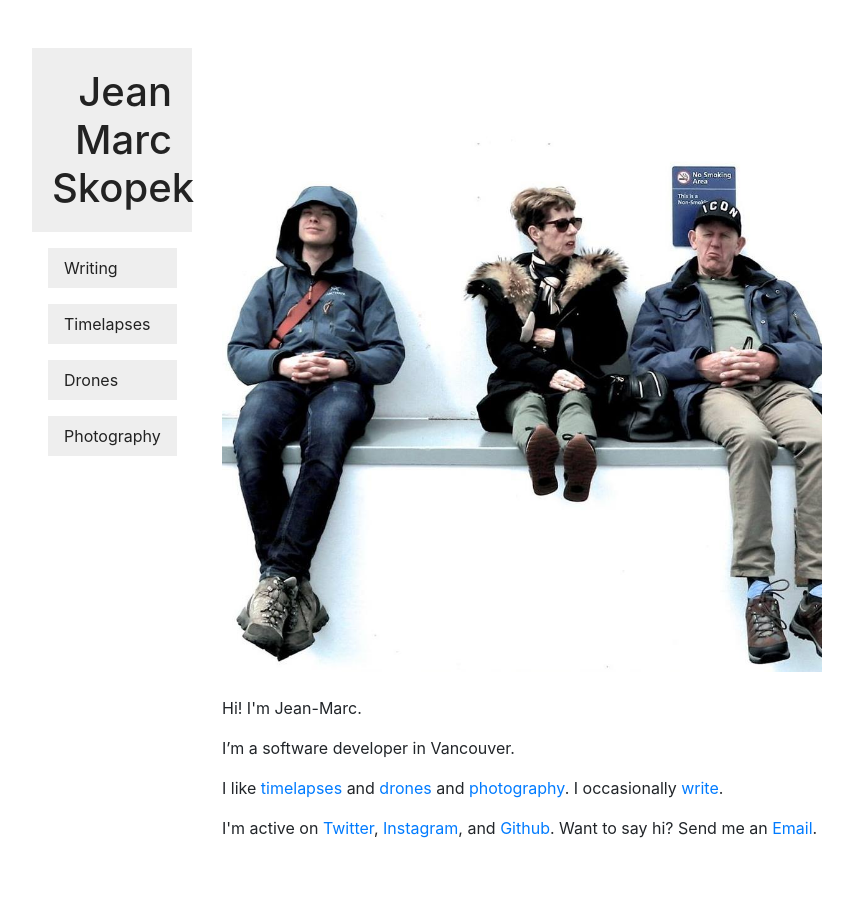
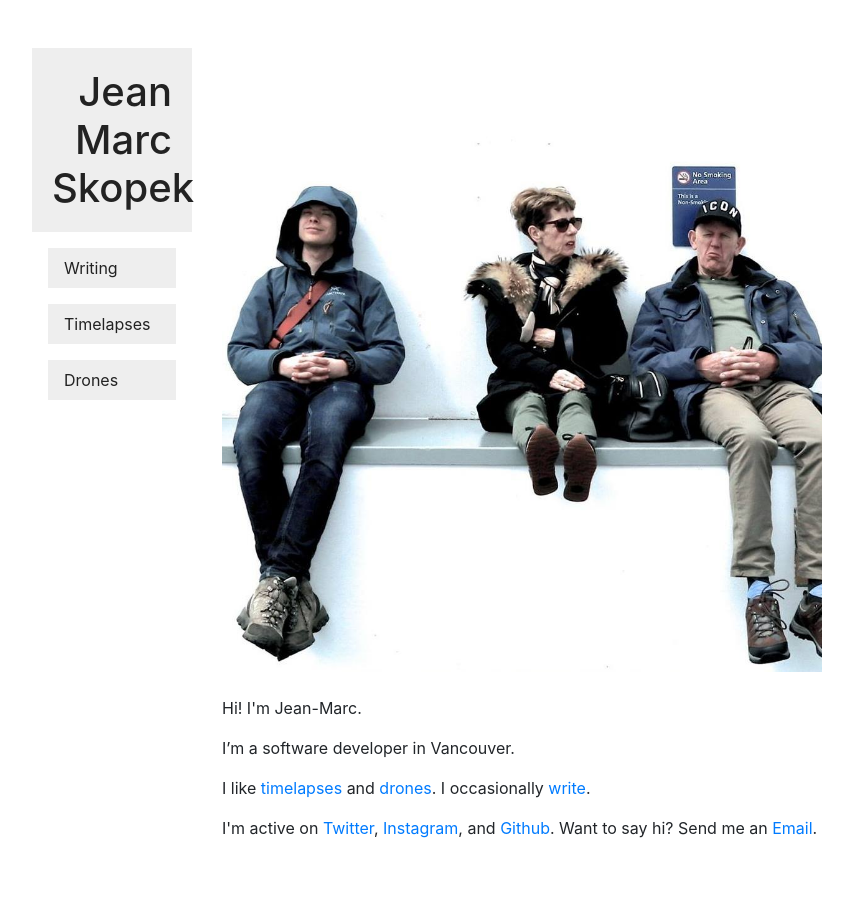
Before and after one commit to jskopek/jskopek.github.io, a Jekyll site: the page built from index.html, in a window 1280 px wide. Shown: the whole page, without its empty margins (53-906 px from the left). Built offline with Jekyll 4.4.1, drawn with Linux system fonts in a browser that asks for light colours.

Commit message:
Tweaked posts and removed photos section

```diff
--- a/_config.yml
+++ b/_config.yml
@@ -15,7 +15,7 @@ url: "http://jeanmarc.skopek.ca" # the base hostname & protocol for your site
 twitter_username: jmskopek
 github_username:  jskopek
 
-permalink: /posts/:categories/:year/:month/:day/:title:output_ext
+permalink: /writing/:categories/:year/:month/:day/:title:output_ext
 
 # Build settings
 markdown: kramdown
--- a/_layouts/default.html
+++ b/_layouts/default.html
@@ -58,10 +58,10 @@
                 <div class="col col-md-2 nav-col">
                     <h1 class="main-title"><a href="/">Jean Marc Skopek</a></h1>
                     <ul class="nav flex-column main-nav">
-                        <li class="nav-item nav-link {% if page.url contains '/posts' %}active{% endif %}"><a href="/posts/" class="nav-link">Writing</a></li>
+                        <li class="nav-item nav-link {% if page.url contains '/writing' %}active{% endif %}"><a href="/writing/" class="nav-link">Writing</a></li>
                         <li class="nav-item nav-link {% if page.url contains '/timelapses' %}active{% endif %}"><a href="/timelapses/" class="nav-link">Timelapses</a></li>
                         <li class="nav-item nav-link {% if page.url contains '/drones' %}active{% endif %}"><a href="/drones/" class="nav-link">Drones</a></li>
-                        <li class="nav-item nav-link {% if page.url contains '/photography' %}active{% endif %}"><a href="/photography/" class="nav-link">Photography</a></li>
+                        {% comment %}<li class="nav-item nav-link {% if page.url contains '/photography' %}active{% endif %}"><a href="/photography/" class="nav-link">Photography</a></li>{% endcomment %}
                         {% comment %}<li class="nav-item nav-link {% if page.url contains '/projects' %}active{% endif %}"><a href="/projects/" class="nav-link">Projects</a></li>{% endcomment %}
                     </ul>
                 </div>
--- a/_posts/2018-04-23-encoding-video-with-net-core-and-azure.markdown
+++ b/_posts/2018-04-23-encoding-video-with-net-core-and-azure.markdown
@@ -91,4 +91,4 @@ Run the project, and you should have an HttpClient that has been authorized with
 
 Congratulations! You have created a MediaServices class and successfully authenticated with your Azure Media Services instance. At this point, your code [should look something like this project](https://github.com/jskopek/AzureMediaServicesEncoderNetCore/tree/2dca4cac6436d1a63c2ff297718e555f103a3cca).
 
-In [Part 2](/posts/programming/2018/04/24/encoding-video-with-net-core-and-azure-media-services-part-2.html), we will start uploading files to Azure and creating Media Services Assets.
+In [Part 2]({% post_url 2018-04-24-encoding-video-with-net-core-and-azure-media-services-part-2 %}), we will start uploading files to Azure and creating Media Services Assets.
--- a/_posts/2018-04-24-encoding-video-with-net-core-and-azure-media-services-part-2.markdown
+++ b/_posts/2018-04-24-encoding-video-with-net-core-and-azure-media-services-part-2.markdown
@@ -12,7 +12,7 @@ categories: programming
 
 ## Part 2: Uploading Videos to Azure Storage
 
-Let’s continue from where we left off in [Part 1](/posts/programming/2018/04/23/encoding-video-with-net-core-and-azure.html). We now have a MediaServices class that can communicate with Azure Media Services and establish an authentication token. Now let’s upload a video to Azure.
+Let’s continue from where we left off in [Part 1]({% post_url 2018-04-23-encoding-video-with-net-core-and-azure %}). We now have a MediaServices class that can communicate with Azure Media Services and establish an authentication token. Now let’s upload a video to Azure.
 
 ### How files are uploaded to Azure
 
@@ -76,4 +76,4 @@ Your code [should now look like this](https://github.com/jskopek/AzureMediaServi
 
 If you are having trouble determining the state of your Azure Media Services account, you may wish to install the [Azure Media Services Explorer](https://github.com/Azure/Azure-Media-Services-Explorer). This tool provides a nice GUI for navigating your Azure Media Services instance.
 
-In the next step, we will [encode our newly uploaded video file](/posts/programming/2018/05/08/encoding-video-with-net-core-and-azure-media-services-part-3.html).
+In the next step, we will [encode our newly uploaded video file]({% post_url 2018-05-08-encoding-video-with-net-core-and-azure-media-services-part-3 %}).
--- a/_posts/2018-05-08-encoding-video-with-net-core-and-azure-media-services-part-3.markdown
+++ b/_posts/2018-05-08-encoding-video-with-net-core-and-azure-media-services-part-3.markdown
@@ -12,7 +12,7 @@ categories: programming
 
 ## Part 3: Running an Azure Media Services Job
 
-In [Part 2](/posts/programming/2018/04/24/encoding-video-with-net-core-and-azure-media-services-part-2.html), we were able to upload a video file to Azure Media Services. Now that an *Asset* has been created and a file has been uploaded to it, let’s run an encoding job on it.
+In [Part 2]({% post_url 2018-04-24-encoding-video-with-net-core-and-azure-media-services-part-2 %}), we were able to upload a video file to Azure Media Services. Now that an *Asset* has been created and a file has been uploaded to it, let’s run an encoding job on it.
 
 Before we can create an encoding job, we must request an Azure Media Services media processor. AMS has many media processors, each of which can do different tasks. Some of these include:
 
--- a/index.html
+++ b/index.html
@@ -15,8 +15,8 @@ layout: default
 <p>
     I like
     <a href="/timelapses"><i class="fa fa-timelapses"></i> <span>timelapses</span></a> and
-    <a href="/drones"><i class="fa fa-drone"></i> <span>drones</span></a> and
-    <a href="https://www.flickr.com/photos/23630844@N02/"><i class="fa fa-lens"></i> <span>photography</span></a>.
+    <a href="/drones"><i class="fa fa-drone"></i> <span>drones</span></a>.
+    {% comment %}<a href="https://www.flickr.com/photos/23630844@N02/"><i class="fa fa-lens"></i> <span>photography</span></a>.{% endcomment %}
     {% comment %}<a href="/photography/"><i class="fa fa-lens"></i> <span>photography</span></a>.{% endcomment %}
     I occasionally  <a href="/posts/"><i class="fa fa-writing"></i> <span>write</span></a>.
 </p>
```
Also changed, not shown: writing.html (renamed from posts.html).
